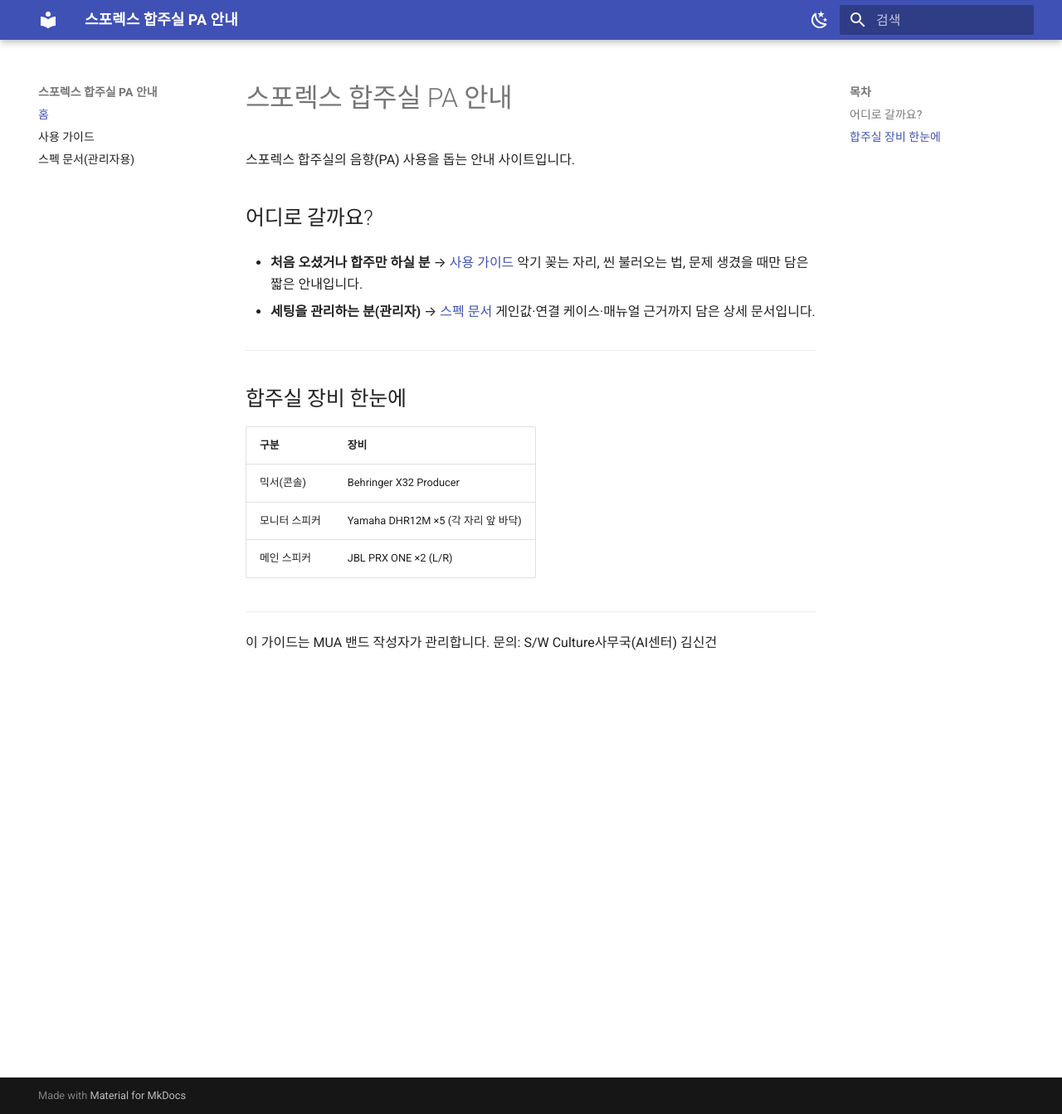
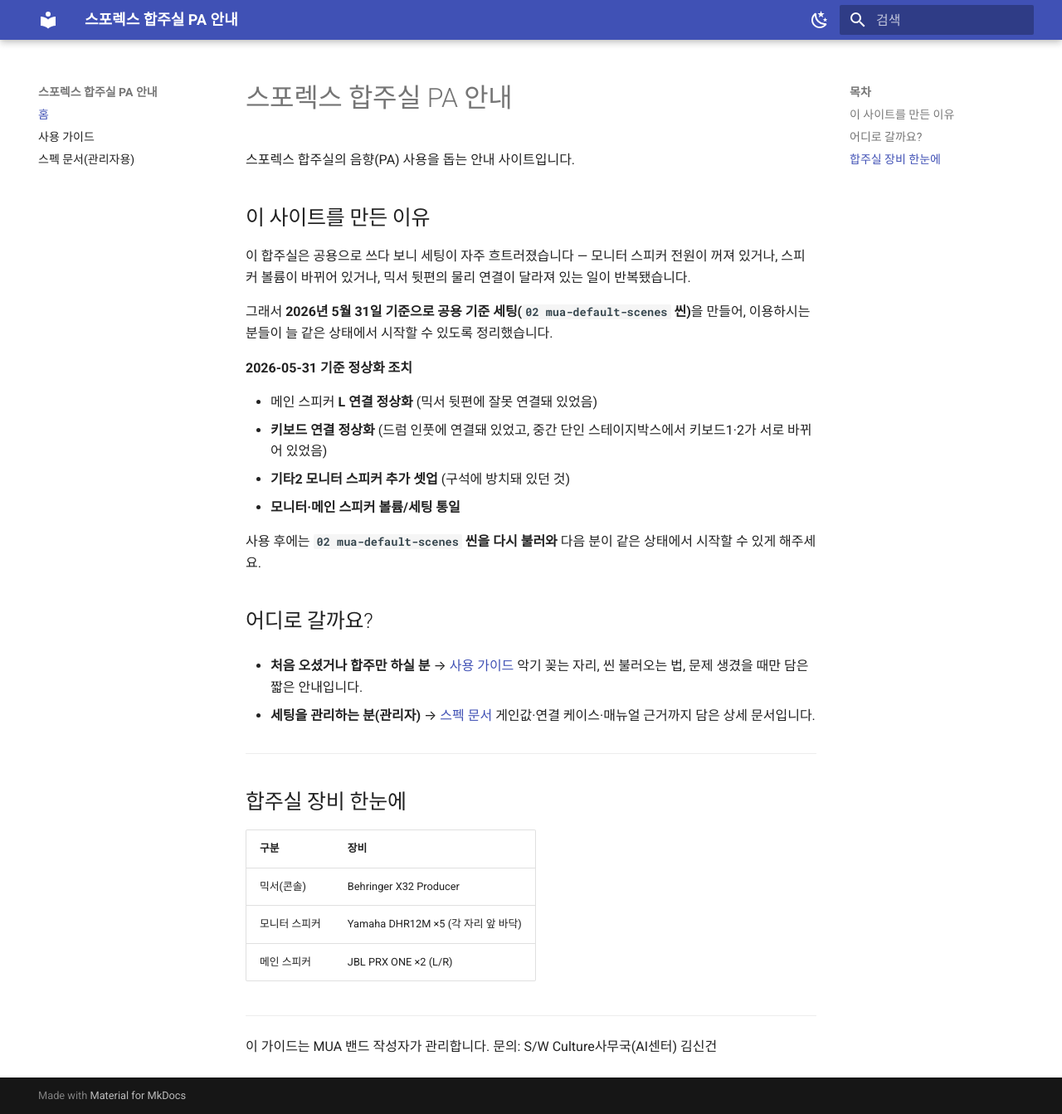
Before and after one commit to SingeonKim/mua-bandroom-guide, an MkDocs documentation site: the page built from docs/index.md, in a window 1280 px wide and 1343 px high. Shown: the whole window at 83% size. Built offline with MkDocs 1.6.1 and Material for MkDocs 9.7.7, drawn with Linux system fonts in a browser that asks for light colours.

```diff
--- a/docs/index.md
+++ b/docs/index.md
@@ -1,6 +1,21 @@
 # 스포렉스 합주실 PA 안내
 
 스포렉스 합주실의 음향(PA) 사용을 돕는 안내 사이트입니다.
+
+## 이 사이트를 만든 이유
+
+이 합주실은 공용으로 쓰다 보니 세팅이 자주 흐트러졌습니다 — 모니터 스피커 전원이 꺼져 있거나, 스피커 볼륨이 바뀌어 있거나, 믹서 뒷편의 물리 연결이 달라져 있는 일이 반복됐습니다.
+
+그래서 **2026년 5월 31일 기준으로 공용 기준 세팅(`02 mua-default-scenes` 씬)**을 만들어, 이용하시는 분들이 늘 같은 상태에서 시작할 수 있도록 정리했습니다.
+
+**2026-05-31 기준 정상화 조치**
+
+- 메인 스피커 **L 연결 정상화** (믹서 뒷편에 잘못 연결돼 있었음)
+- **키보드 연결 정상화** (드럼 인풋에 연결돼 있었고, 중간 단인 스테이지박스에서 키보드1·2가 서로 바뀌어 있었음)
+- **기타2 모니터 스피커 추가 셋업** (구석에 방치돼 있던 것)
+- **모니터·메인 스피커 볼륨/세팅 통일**
+
+사용 후에는 **`02 mua-default-scenes` 씬을 다시 불러와** 다음 분이 같은 상태에서 시작할 수 있게 해주세요.
 
 ## 어디로 갈까요?
 
```
Also changed, not shown: docs/guide.md (+12 -1 lines).
